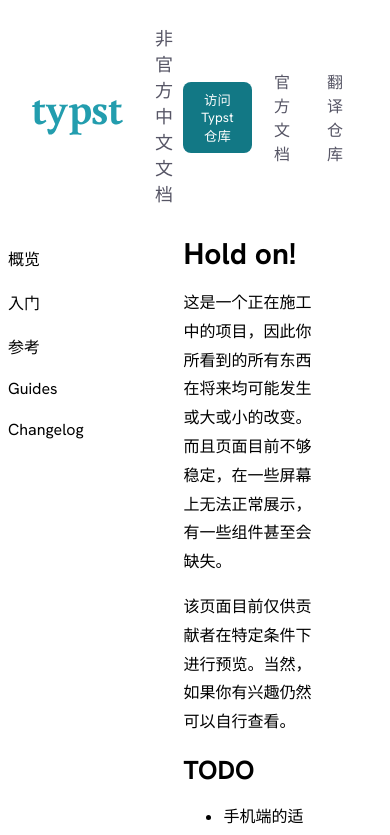
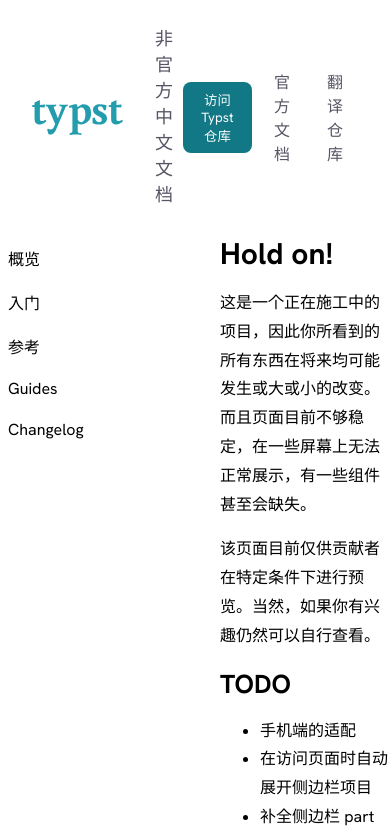
Before and after one commit to typstdocsinchinese/typstdocsinchinese.github.io, a Nuxt app: page / in a window 390 px wide. Shown: the top 835 px of the page. Built offline with nearby package versions, Linux system fonts and the light colour scheme; some icons are missing.

Commit message:
chore: hide toc <1024px

```diff
--- a/layouts/default.vue
+++ b/layouts/default.vue
@@ -21,5 +21,9 @@
   gap: 36px;
   grid-template-columns: minmax(auto, 184px) minmax(auto, 800px) minmax(auto, 144px);
   justify-content: center;
+
+  @media (max-width: 1024px) {
+    grid-template-columns: minmax(auto, 184px) auto;
+  }
 }
 </style>
```
